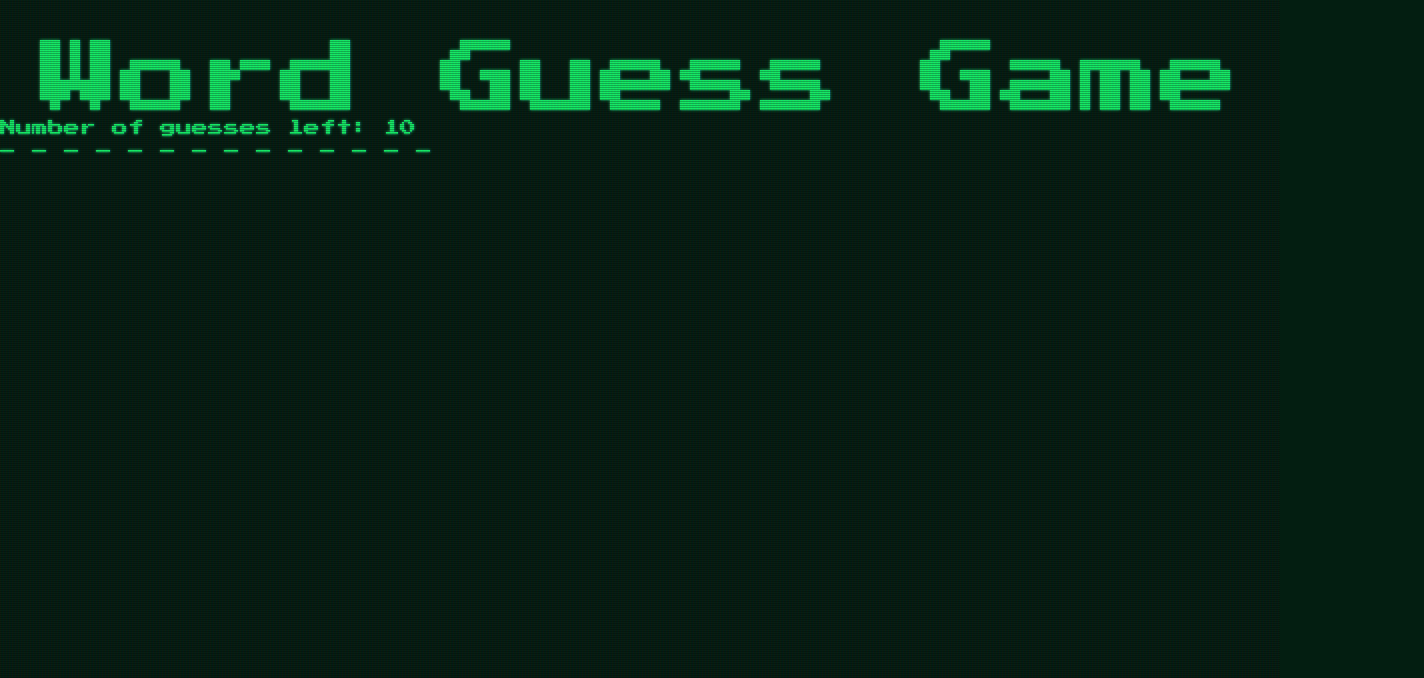
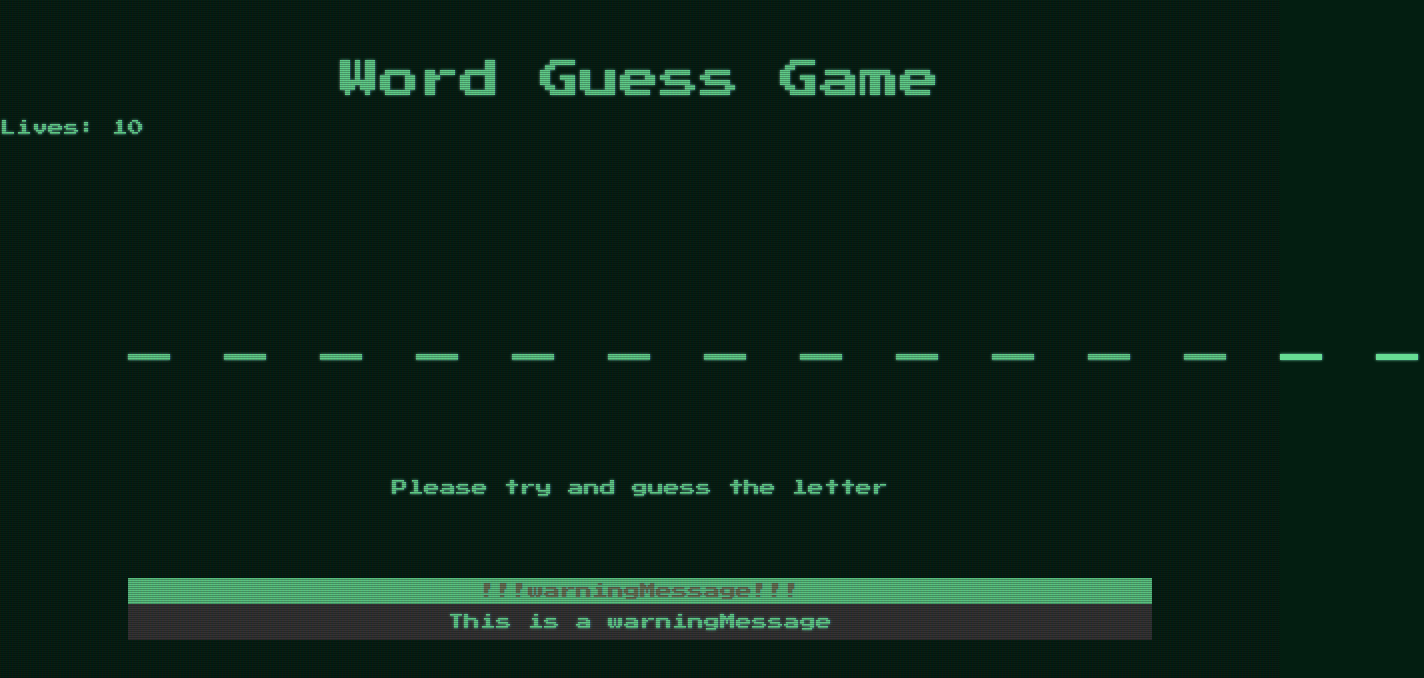
Before and after one commit to JSierra0918/word-guess-game, a plain HTML site: page index.html in a window 1280 px wide. Shown: the top 678 px of the page, 1424 px wide, since content can reach past the window. Drawn offline with Linux system fonts and the light colour scheme.

Commit message:
finished some CSS

```diff
--- a/assets/css/style.css
+++ b/assets/css/style.css
@@ -1,8 +1,10 @@
 body {
     font-family: 'Press Start 2P', cursive;
     font-size: 16px;
-    color: #14fd6d;
+    /* color: #14fd6d; */
+    color: #66dc93;
     background-color: #031e11;
+
 }
 
 .container {
@@ -10,10 +12,67 @@ body {
 }
 
 h1 {
-    font-size: 5rem;
+    font-size: 5vh;
+    padding: 20px;
 }
 
 .title {
  text-align: center;
  margin-top: 5vh;
+
 }
+
+.info-text {
+    text-align: center;
+}
+
+.wrapper {
+    width: 80vw;
+    height: auto;
+    margin-left: auto;
+    margin-right: auto;
+    margin-top: 20vh;
+}
+
+.answer {
+    position: relative;
+    box-sizing: border-box;
+    font-size: 3rem;
+    width: 100%;
+    white-space: nowrap;
+}
+
+.bad-guesses {
+    font-size: 3vh;
+    margin-top: 15vh;
+    color: rgba(255, 0, 0, 0.5);
+}
+
+.warningMessage{
+
+    text-align: center;
+    position: absolute;
+    width: 80%;
+    left: 50%;
+    bottom: 160px;
+    transform: translateX(-50%);
+
+}
+
+.warningMessage h6 {
+
+    height: 100%;
+    font-size: 1rem;
+    background: #5fd189;
+    color: #6e7958;
+    text-align: center;
+    box-sizing: border-box;
+    padding: 5px;
+}
+
+.warningMessageSubText {
+    background: #353535;
+    padding: 10px;
+    color: #66dc93;
+
+}
--- a/assets/javascript/game.js
+++ b/assets/javascript/game.js
@@ -66,6 +66,12 @@ document.onkeyup = function (event) {
 
     //get user input
     var userInput = event.key;
+    var userInputKeyCode = event.keyCode;
+
+    // check to see if the user input a character from A-Z
+    if (userInputKeyCode > 90 || userInputKeyCode < 57) {
+        alert("Please press a key of A-Z");
+    } else {
 
         //create a boolean to stop the wrongLetter function for continously looping
         var found = false;
@@ -84,5 +90,6 @@ document.onkeyup = function (event) {
         if (!found) {
             wrongLetter(userInput);
         }
+    }
 
 }
--- a/index.html
+++ b/index.html
@@ -18,9 +18,24 @@
 
     <div class="container crt">
         <h1 class="title">Word Guess Game</h1>
-        <div class="number-guesses"> Number of guesses left: <span id="lives"> </span></div>
-        <div id="answer" class="answer"> answer</div>
-        <div id="badGuesses" class="bad-guesses"> </div>
+        <div class="number-guesses">Lives: <span id="lives"> </span></div>
+
+
+        <div class="wrapper">
+            <img src="#" alt="" class="person-image">
+            <div id="answer" class="answer"> answer</div>
+            <div id="badGuesses" class="bad-guesses"> </div>
+        </div>
+
+        <div class="info-text">Please try and guess the letter</div>
+        <div id="warningMessage" class="warningMessage">
+            <h6>!!!warningMessage!!!</h6>
+            <p id="warningMessageSubText" class="warningMessageSubText">
+                This is a warningMessage
+            </p>
+        </div>
+
+
         <div id="word" class=""> </div>
     </div>
 
```
Lines whose indentation alone changed are shown as unchanged.
